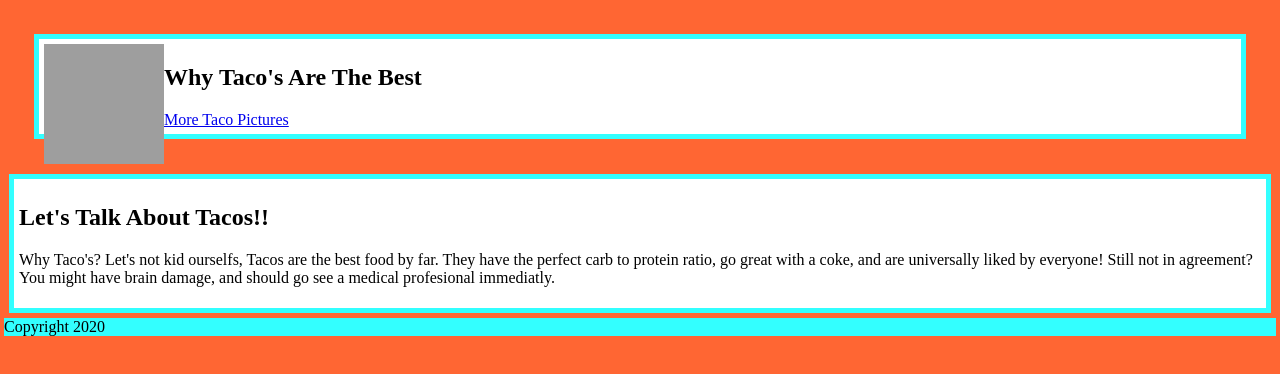
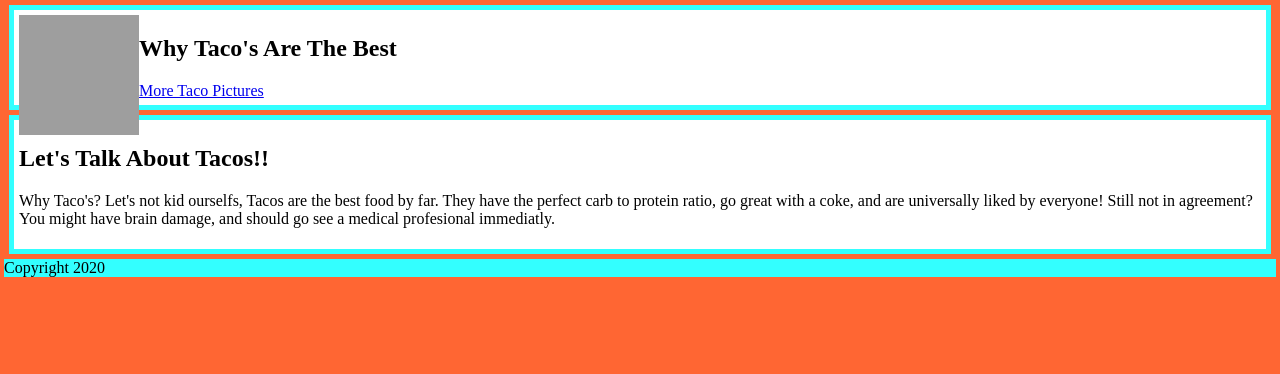
Before and after one commit to sbradford309/my-first-repo, a plain HTML site: page index.html in a window 1280 px wide. Drawn offline with Linux system fonts and the light colour scheme; grey boxes are pictures that could not be loaded.

Commit message:
header.section

```diff
--- a/Styles/Styles.css
+++ b/Styles/Styles.css
@@ -1,4 +1,4 @@
-header {
+header.section {
     padding: 25px;
 }
 body {
```
